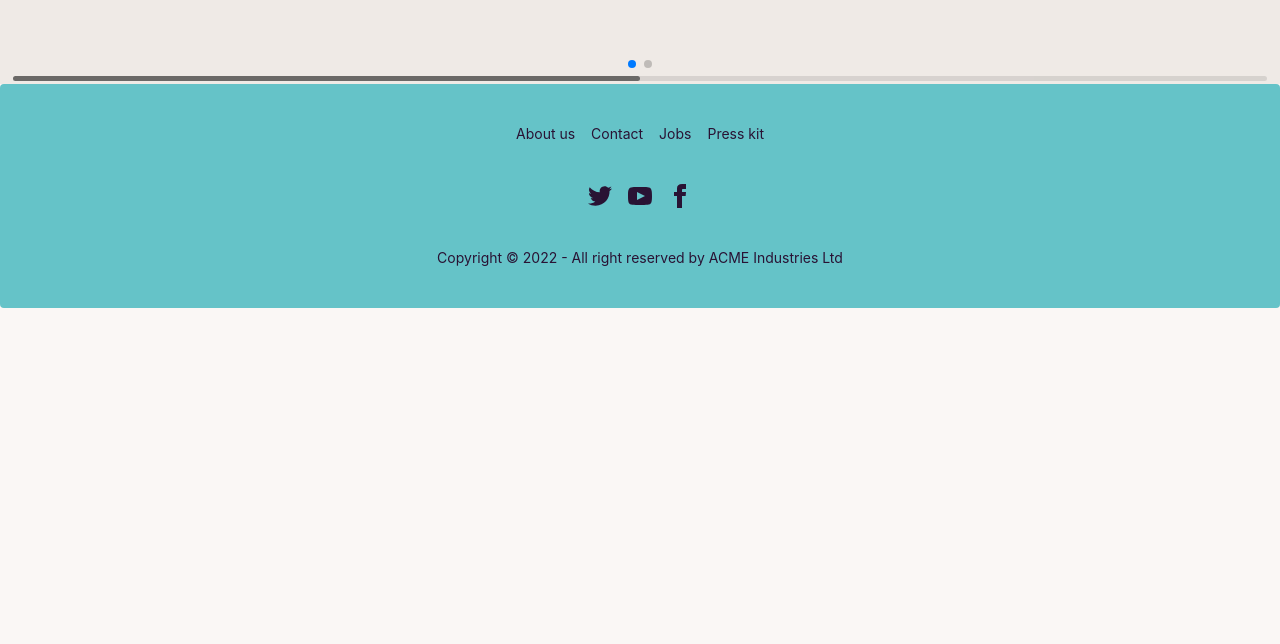
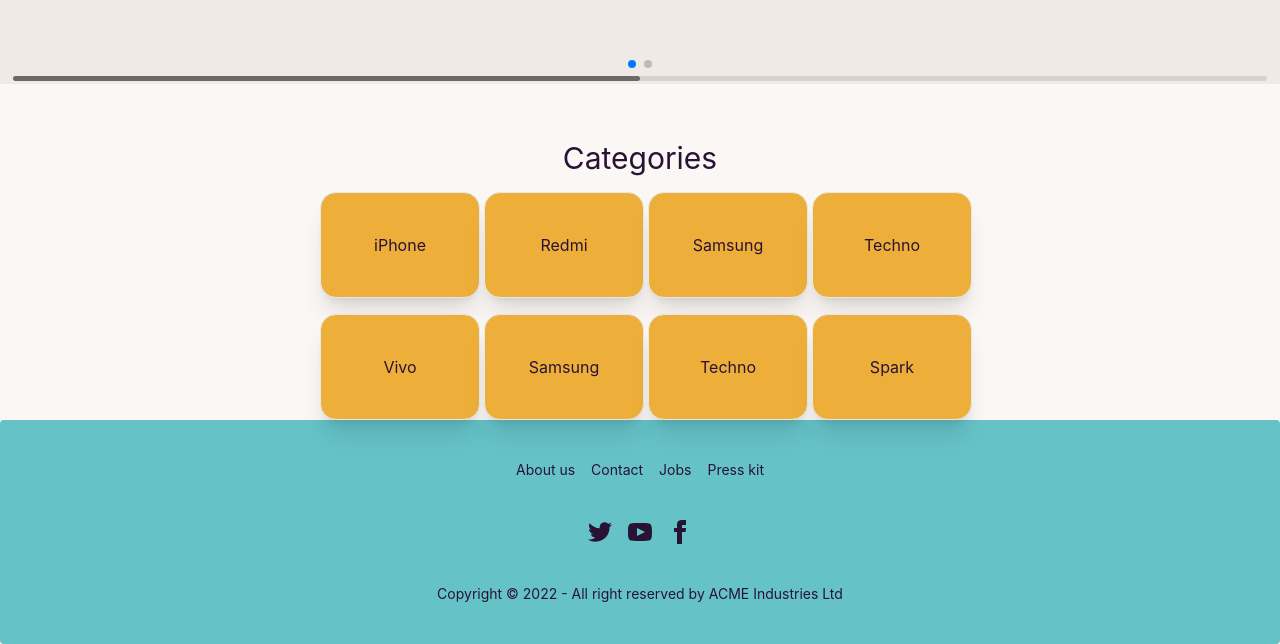
Before and after one commit to absoftlab99/phone-baba-resale-client, a React (Create React App) app: page / in a window 1280 px wide. Shown: the part 780-1424 px from the top of the page. Before the commit the page ends 1088 px from the top, so only its background shows below. Built offline with nearby package versions, Linux system fonts and the light colour scheme.

Commit message:
category created

```diff
--- /dev/null
+++ b/src/Pages/Category/Category.js
@@ -0,0 +1,21 @@
+import React from 'react';
+
+const Category = () => {
+    return (
+        <div className='w-[80%] lg:w-1/2 mx-auto mt-10'>
+            <h2 className='text-3xl py-4'>Categories</h2>
+            <div className="grid grid-cols-2 md:grid-cols-4 align-middle gap-4 justify-center">
+                <div className="card p-5 shadow-xl md:p-10 w-40 border cursor-pointer bg-accent hover:bg-primary">iPhone</div>
+                <div className="card p-5 shadow-xl md:p-10 w-40 border cursor-pointer bg-accent hover:bg-primary">Redmi</div>
+                <div className="card p-5 shadow-xl md:p-10 w-40 border cursor-pointer bg-accent hover:bg-primary">Samsung</div>
+                <div className="card p-5 shadow-xl md:p-10 w-40 border cursor-pointer bg-accent hover:bg-primary">Techno</div>
+                <div className="card p-5 shadow-xl md:p-10 w-40 border cursor-pointer bg-accent hover:bg-primary">Vivo</div>
+                <div className="card p-5 shadow-xl md:p-10 w-40 border cursor-pointer bg-accent hover:bg-primary">Samsung</div>
+                <div className="card p-5 shadow-xl md:p-10 w-40 border cursor-pointer bg-accent hover:bg-primary">Techno</div>
+                <div className="card p-5 shadow-xl md:p-10 w-40 border cursor-pointer bg-accent hover:bg-primary">Spark</div>
+            </div>
+        </div>
+    );
+};
+
+export default Category;
--- a/src/Pages/Home/Home.js
+++ b/src/Pages/Home/Home.js
@@ -5,6 +5,19 @@
     return (
         <div>
             <Banner></Banner>
+            <div className='w-[80%] lg:w-1/2 mx-auto mt-10'>
+                <h2 className='text-3xl py-4'>Categories</h2>
+                <div className="grid grid-cols-2 md:grid-cols-4 align-middle gap-4 justify-center">
+                    <div className="card p-5 shadow-xl md:p-10 w-40 border cursor-pointer bg-accent hover:bg-primary">iPhone</div>
+                    <div className="card p-5 shadow-xl md:p-10 w-40 border cursor-pointer bg-accent hover:bg-primary">Redmi</div>
+                    <div className="card p-5 shadow-xl md:p-10 w-40 border cursor-pointer bg-accent hover:bg-primary">Samsung</div>
+                    <div className="card p-5 shadow-xl md:p-10 w-40 border cursor-pointer bg-accent hover:bg-primary">Techno</div>
+                    <div className="card p-5 shadow-xl md:p-10 w-40 border cursor-pointer bg-accent hover:bg-primary">Vivo</div>
+                    <div className="card p-5 shadow-xl md:p-10 w-40 border cursor-pointer bg-accent hover:bg-primary">Samsung</div>
+                    <div className="card p-5 shadow-xl md:p-10 w-40 border cursor-pointer bg-accent hover:bg-primary">Techno</div>
+                    <div className="card p-5 shadow-xl md:p-10 w-40 border cursor-pointer bg-accent hover:bg-primary">Spark</div>
+                </div>
+            </div>
         </div>
     );
 };
--- a/src/Pages/Shared/Header/Header.js
+++ b/src/Pages/Shared/Header/Header.js
@@ -31,6 +31,7 @@
                         <Link to='/home'>Home</Link>
                         <Link to='/login'>Login</Link>
                         <Link to='/my-products'>My Product</Link>
+                        <Link to='/category'>Category</Link>
                     </li>
                 </ul>
             </div>
@@ -42,6 +43,7 @@
                     <Link to='/home'>Home</Link>
                     <Link to='/login'>Login</Link>
                     <Link to='/my-products'>My Product</Link>
+                    <Link to='/category'>Category</Link>
                 </li>
             </ul>
             </div>
--- a/src/Routers/Router/Router.js
+++ b/src/Routers/Router/Router.js
@@ -1,6 +1,7 @@
 import React from 'react';
 import { createBrowserRouter } from 'react-router-dom';
 import Main from '../../layouts/Main';
+import Category from '../../Pages/Category/Category';
 import Home from '../../Pages/Home/Home';
 import Login from '../../Pages/Login/Login';
 import MyProducts from '../../Pages/MyProducts/MyProducts';
@@ -31,6 +32,10 @@
                 path: '/my-products',
                 element: <MyProducts></MyProducts>
             },
+            {
+                path: '/category',
+                element: <Category></Category>
+            },
         ]
     }
 ])
```
